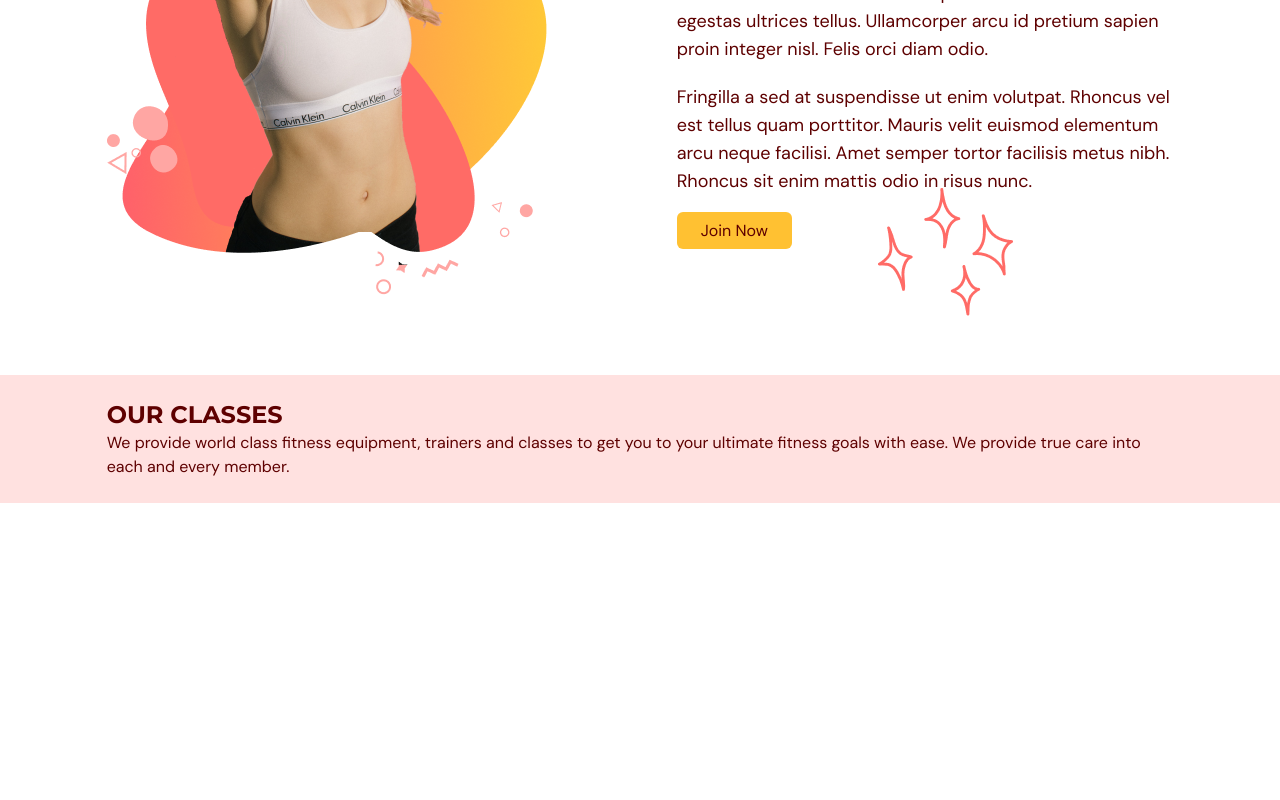
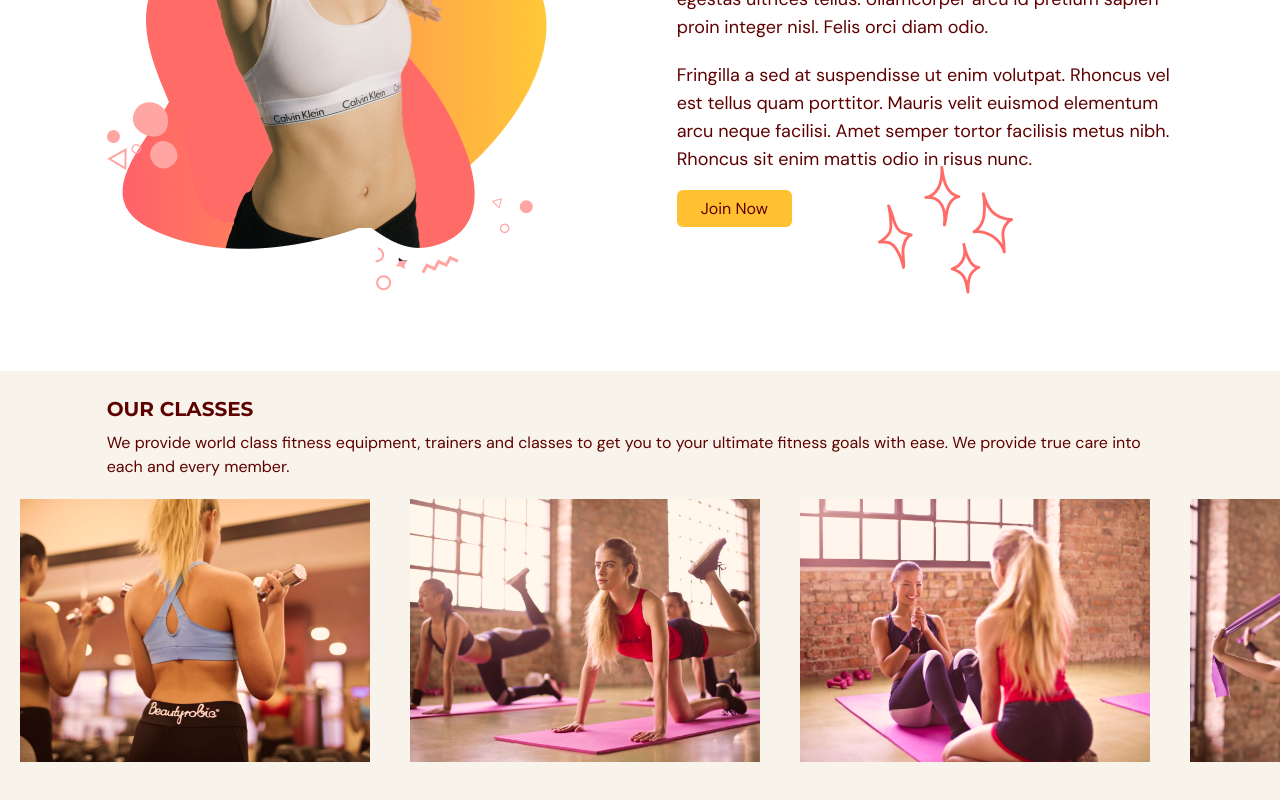
Before and after one commit to tunkrawaysoe/gym-website, a React (Vite) app in the folder gym-TypeScript/: page / in a window 1280 px wide. Shown: the part 1614-2414 px from the top of the page. Before the commit the page ends 2117 px from the top, so only its background shows below. Built offline with nearby package versions, Linux system fonts and the light colour scheme.

Commit message:
Implement horizontally scrollable "Our Classes" section with responsive class cards

```diff
--- a/gym-TypeScript/src/Scenes/Benefits/index.tsx
+++ b/gym-TypeScript/src/Scenes/Benefits/index.tsx
@@ -36,7 +36,7 @@ const benefits: Array<BenefitType> = [
 
 const Benefits = ({ setSelectedPage }: Props) => {
   return (
-    <section className="mx-auto w-5/6 py-20 min-h-full">
+    <section id="benefits" className="mx-auto w-5/6 py-20 min-h-full">
       {/**Header */}
       <div className=" md:w-3/5 md:my-5">
         <Header>
--- /dev/null
+++ b/gym-TypeScript/src/Scenes/ourClasses/Class.tsx
@@ -0,0 +1,34 @@
+
+
+type Props = {
+  name : string;
+  description ?: string
+  image : string;
+}
+
+const Class = ({name , description , image}: Props) => {
+   const overlayStyles = `p-5 absolute z-30 flex
+ h-full w-[350px] flex-col items-center justify-center
+  whitespace-normal bg-black text-center text-white
+  opacity-0 transition duration-500 hover:opacity-70`;
+
+  return (
+    <li className="relative mx-5  inline-block">
+       <div className={`${overlayStyles} text-sm` }>
+         <h2 className="text-2xl my-4">
+          {name}
+         </h2>
+         <p>
+          {description}
+         </p>
+       </div>
+
+       <div className="h-full w-[350px]">
+        <img  src={`${image}`}/>
+       </div>
+
+    </li>
+  )
+}
+
+export default Class
--- a/gym-TypeScript/src/Scenes/ourClasses/index.tsx
+++ b/gym-TypeScript/src/Scenes/ourClasses/index.tsx
@@ -1,7 +1,48 @@
 import { SelectedPage } from "@/Shared/type"
 import Head from "@/Shared/Head";
-Head
+import {type ClassType } from "@/Shared/type";
+import image1 from '@/assets/image1.png'
+import image2 from '@/assets/image2.png'
+import image3 from '@/assets/image3.png'
+import image4 from '@/assets/image4.png'
+import image5 from '@/assets/image5.png'
+import image6 from '@/assets/image6.png'
+import Class from "./Class";
 
+const classes: Array<ClassType> = [
+  {
+    name: "Weight Training Classes",
+    description:
+      "Lorem ipsum dolor sit amet, consectetur adipiscing elit, sed do eiusmod tempor incididunt ut labore et dolore magna aliqua. Ut enim ad minim veniam, quis nostrud exercitation ullamco laboris nisi ut aliquip ex ea commodo consequat.",
+    image: image1,
+  },
+  {
+    name: "Yoga Classes",
+    image: image2,
+  },
+  {
+    name: "Ab Core Classes",
+    description:
+      "Lorem ipsum dolor sit amet, consectetur adipiscing elit, sed do eiusmod tempor incididunt ut labore et dolore magna aliqua. Ut enim ad minim veniam, quis nostrud exercitation ullamco laboris nisi ut aliquip ex ea commodo consequat.",
+    image: image3,
+  },
+  {
+    name: "Adventure Classes",
+    description:
+      "Lorem ipsum dolor sit amet, consectetur adipiscing elit, sed do eiusmod tempor incididunt ut labore et dolore magna aliqua. Ut enim ad minim veniam, quis nostrud exercitation ullamco laboris nisi ut aliquip ex ea commodo consequat.",
+    image: image4,
+  },
+  {
+    name: "Fitness Classes",
+    image: image5,
+  },
+  {
+    name: "Training Classes",
+    description:
+      "Lorem ipsum dolor sit amet, consectetur adipiscing elit, sed do eiusmod tempor incididunt ut labore et dolore magna aliqua. Ut enim ad minim veniam, quis nostrud exercitation ullamco laboris nisi ut aliquip ex ea commodo consequat.",
+    image: image6,
+  },
+];
 
 
 type Props = {
@@ -10,18 +51,32 @@ type Props = {
 
 const OurClasses = ({setSelectedPage}: Props) => {
   return (
-    <section id="ourclasses" className="w-full bg-primary-100 py-6">
+    <section id="ourclasses" className="w-full bg-gray-20 py-6">
         {/**Title and description */}
         <div className="w-5/6 mx-auto">
             <Head>OUR CLASSES</Head>
-            <p>
+            <p className="my-2">
             We provide world class fitness equipment, trainers and classes to
             get you to your ultimate fitness goals with ease. We provide true
             care into each and every member.
             </p>
         </div>
         {/** Side Scrolling Image */}
-        <div className="w-full">
+        <div className="my-5 w-full  overflow-y-hidden overflow-x-auto">
+          <ul className="w-[1000px] h-[350px] whitespace-nowrap ">
+            {
+              classes.map((item,index)=>(
+                <Class key={`${item.name}-${index}`}
+                name={item.name}
+                description={item.description}
+                image = {item.image}
+
+                />
+
+              ))
+            }
+
+          </ul>
 
 
         </div>
--- a/gym-TypeScript/src/Shared/Head.tsx
+++ b/gym-TypeScript/src/Shared/Head.tsx
@@ -6,7 +6,7 @@ type Props = {
 
 const Head = ({children}: Props) => {
   return (
-    <h1 className='text-2xl font-bold font-montserrat '>{children}</h1>
+    <h1 className='text-xl font-bold font-montserrat '>{children}</h1>
   )
 }
 
--- a/gym-TypeScript/src/Shared/type.ts
+++ b/gym-TypeScript/src/Shared/type.ts
@@ -12,3 +12,9 @@ export interface BenefitType {
   title: string;
   description: string;
 }
+
+export interface ClassType {
+  name : string ;
+  description ?: string;
+  image : string;
+}
```
